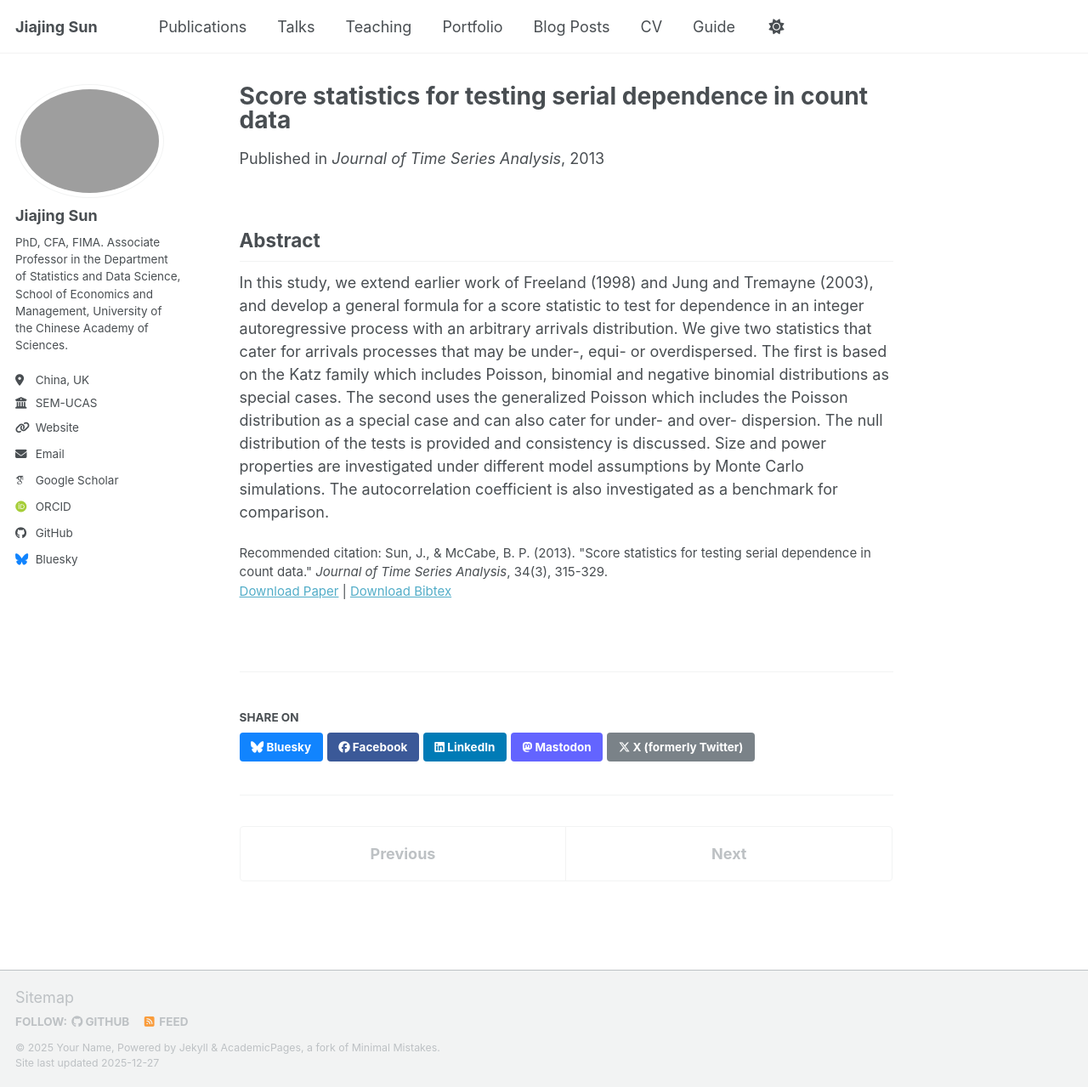
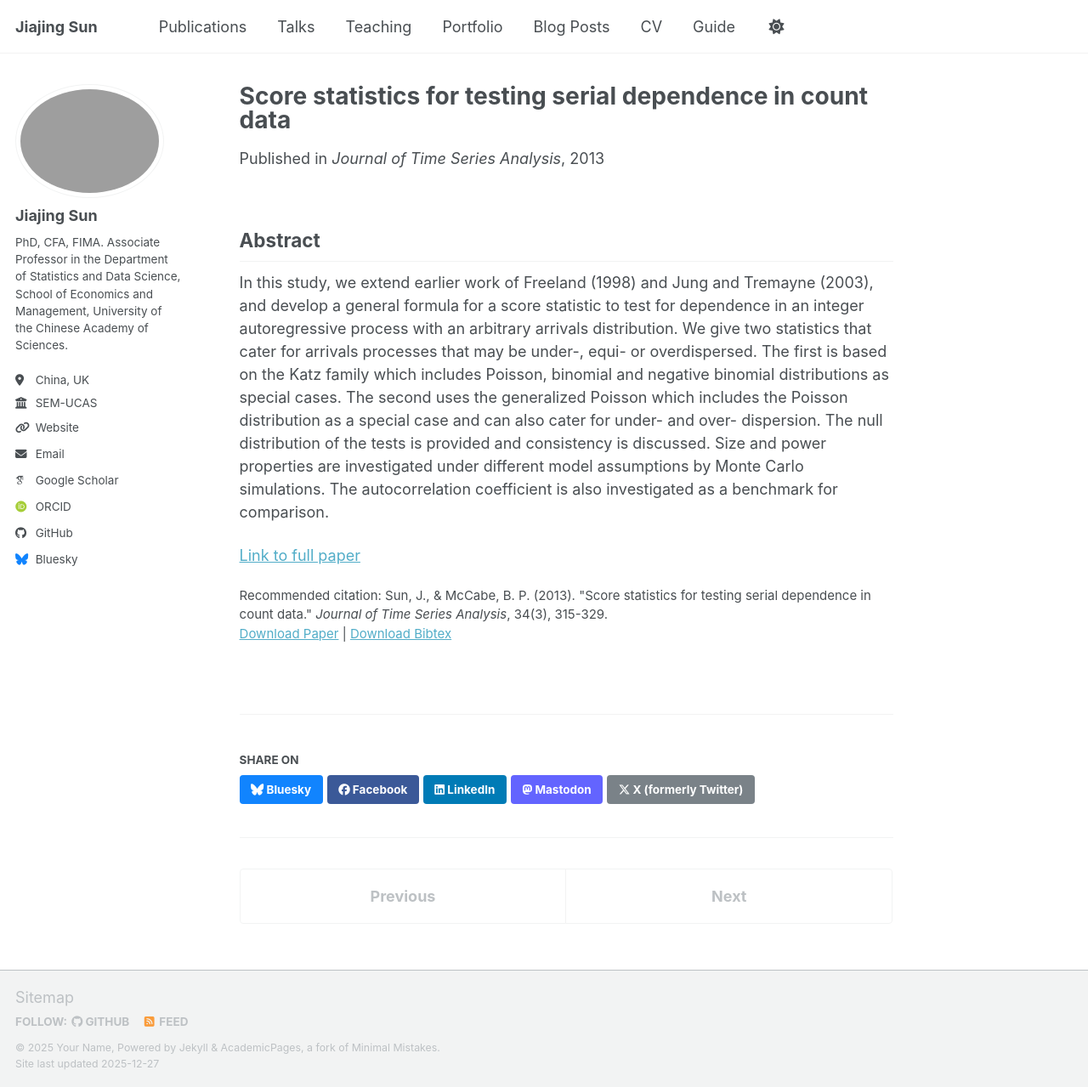
Before and after one commit to Jiajing-Sun/jiajing-sun.github.io, a Jekyll site: the page built from _publications/paper-11.md, in a window 1280 px wide and 1279 px high. Shown: the whole window at 85% size. Built offline with Jekyll 4.4.1, drawn with Linux system fonts in a browser that asks for light colours; some web fonts are replaced; a script bundle is joined from its source files by our own code; library files that are not in the unit come from our copies.

Commit message:
Update paper-11.md

```diff
--- a/_publications/paper-11.md
+++ b/_publications/paper-11.md
@@ -14,3 +14,5 @@ citation: 'Sun, J., & McCabe, B. P. (2013). "Score statistics for testing serial
 ## Abstract
 
 In this study, we extend earlier work of Freeland (1998) and Jung and Tremayne (2003), and develop a general formula for a score statistic to test for dependence in an integer autoregressive process with an arbitrary arrivals distribution. We give two statistics that cater for arrivals processes that may be under-, equi- or overdispersed. The first is based on the Katz family which includes Poisson, binomial and negative binomial distributions as special cases. The second uses the generalized Poisson which includes the Poisson distribution as a special case and can also cater for under- and over- dispersion. The null distribution of the tests is provided and consistency is discussed. Size and power properties are investigated under different model assumptions by Monte Carlo simulations. The autocorrelation coefficient is also investigated as a benchmark for comparison.
+
+[Link to full paper](https://doi.org/10.1111/jtsa.12014)
```
